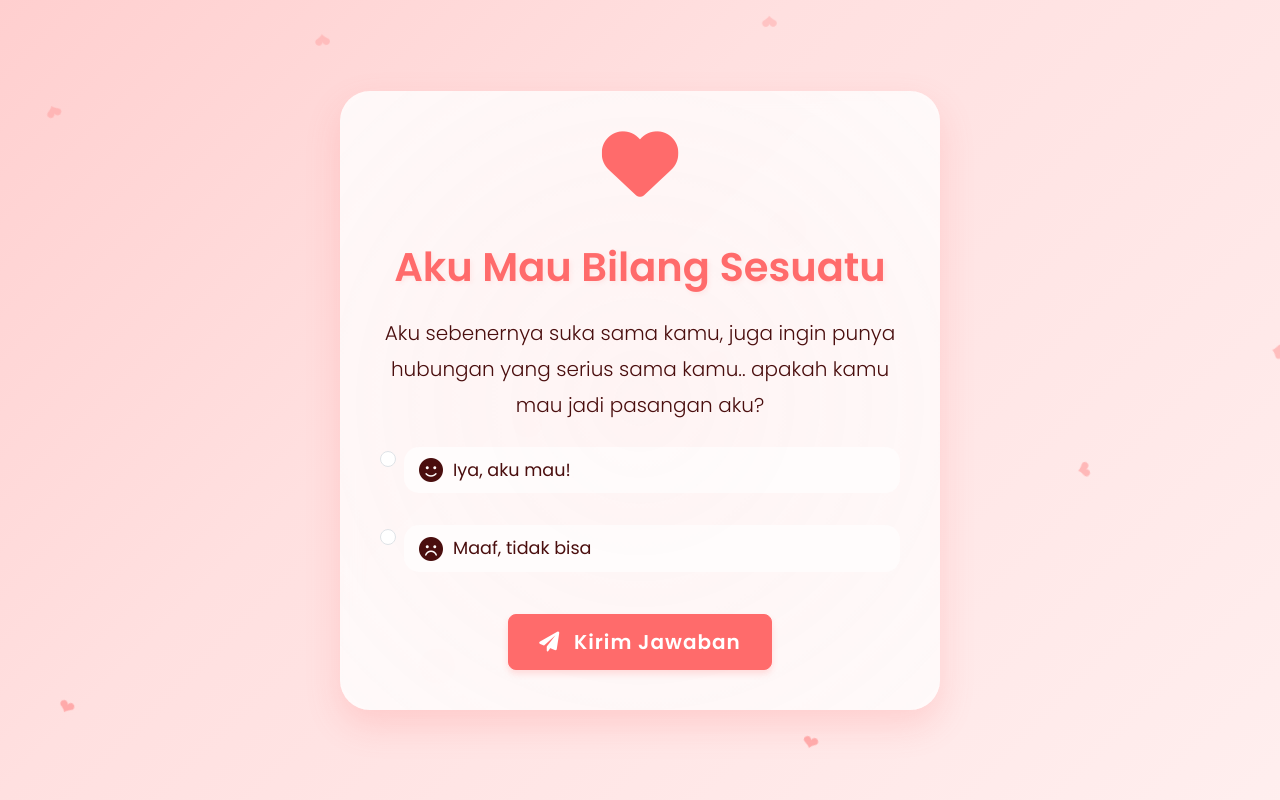
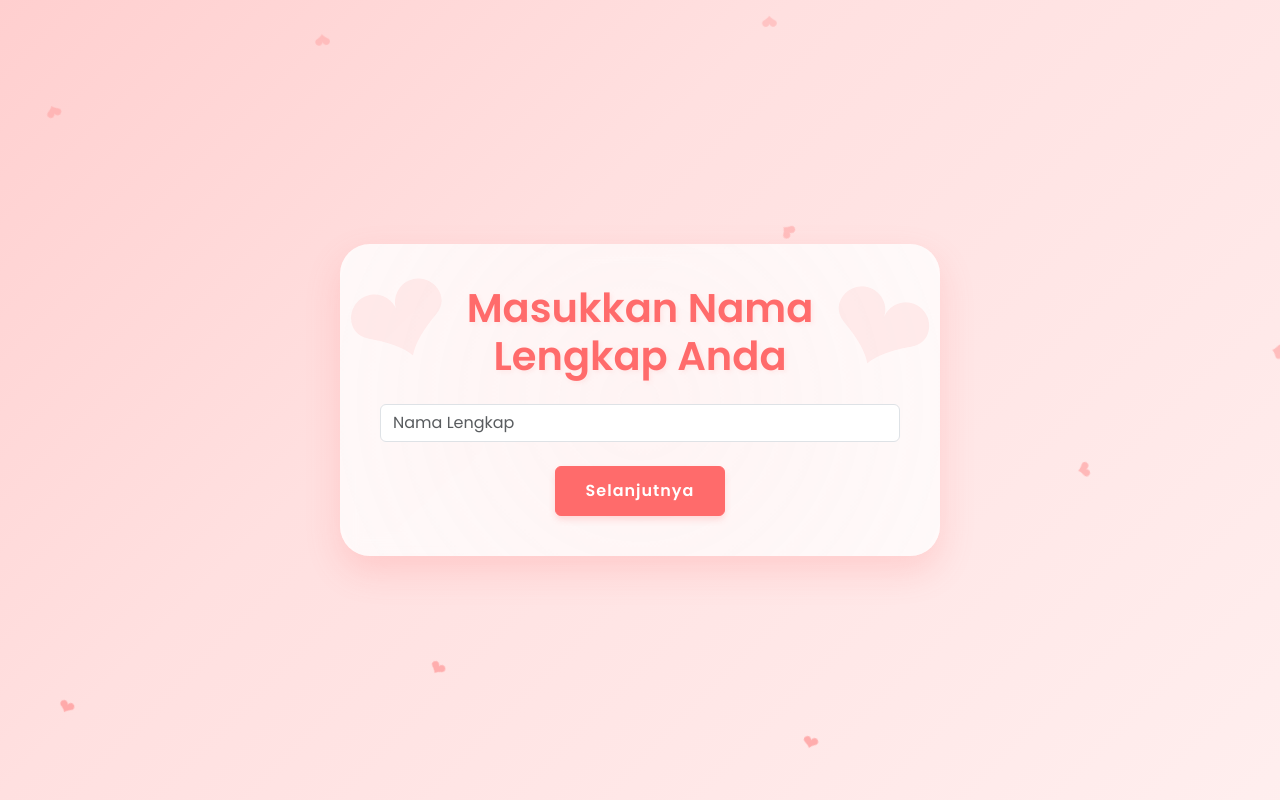
Before and after one commit to ardhikaxx/confession-page, a plain HTML site: page index.html in a window 1280 px wide. Drawn offline with nearby package versions, Linux system fonts and the light colour scheme; some packages are replaced by stand-ins of ours; a script that the page names is missing.

Commit message:
pertama upload

```diff
--- a/index.html
+++ b/index.html
@@ -181,6 +181,10 @@
             margin-right: 10px;
         }
 
+        #nama-target {
+            font-weight: 600;
+        }
+
         .floating-hearts {
             position: fixed;
             top: 0;
@@ -228,34 +232,66 @@
                 font-size: 1rem;
             }
         }
+
+        .love-decoration {
+            position: absolute;
+            font-size: 8rem;
+            opacity: 0.1;
+            z-index: 0;
+        }
+        .love-decoration.top-left {
+            top: -3.5rem;
+            left: -2rem;
+            color: var(--primary-color);
+            transform: rotate(-20deg);
+        }
+        .love-decoration.bottom-right {
+            bottom: 5.5rem;
+            right: -2rem;
+            color: var(--primary-color);
+            transform: rotate(20deg);
+        }
     </style>
 </head>
 
 <body>
+    <div class="container d-flex justify-content-center align-items-center" id="nama-lengkap-container">
+        <div class="confession-card animate__animated animate__zoomIn">
+            <div class="content">
+                <div class="love-decoration top-left">❤</div>
+                <div class="love-decoration bottom-right">❤</div>
+                <h1 class="text-center mb-4">Masukkan Nama Lengkap Anda</h1>
+                <div class="mb-4">
+                    <input type="text" id="nama-lengkap" class="form-control" placeholder="Nama Lengkap" required>
+                </div>
+                <div class="text-center">
+                    <button id="btn-selanjutnya" class="btn btn-primary">Selanjutnya</button>
+                </div>
+            </div>
+        </div>
+    </div>
+
     <div class="floating-hearts" id="floatingHearts"></div>
-    <div class="container justify-content-center d-flex">
+    <div class="container justify-content-center d-flex d-none" id="confessionContainer">
         <div class="confession-card animate__animated animate__zoomIn">
             <div class="content">
                 <div class="text-center mb-4">
                     <i class="fas fa-heart heart-icon"></i>
                 </div>
                 <h1 class="text-center mb-4 animate__animated animate__fadeInDown">Aku Mau Bilang Sesuatu</h1>
-                <p class="lead text-center mb-4 animate__animated animate__fadeInUp animate__delay-1s">Aku sebenernya
-                    suka sama kamu, juga ingin punya hubungan yang serius sama kamu.. apakah kamu mau jadi pasangan aku?
+                <p class="lead text-center mb-4 animate__animated animate__fadeInUp animate__delay-1s" id="confessionMessage">
+                    Aku sebenernya suka sama kamu <span id="nama-target"></span>, aku juga ingin punya hubungan yang serius sama kamu.. apakah kamu mau jadi pasangan aku?
                 </p>
                 <form id="confessionForm">
-                    <div
-                        class="mb-4 justify-content-center d-flex flex-column animate__animated animate__fadeInUp animate__delay-2s">
+                    <div class="mb-4 justify-content-center d-flex flex-column animate__animated animate__fadeInUp animate__delay-2s">
                         <div class="form-check mb-3">
-                            <input class="form-check-input" type="radio" name="answer" id="answerYes" value="Iya"
-                                required>
+                            <input class="form-check-input" type="radio" name="answer" id="answerYes" value="Iya" required>
                             <label class="form-check-label w-100" for="answerYes">
                                 <i class="fas fa-smile"></i> Iya, aku mau!
                             </label>
                         </div>
                         <div class="form-check">
-                            <input class="form-check-input" type="radio" name="answer" id="answerNo" value="Tidak"
-                                required>
+                            <input class="form-check-input" type="radio" name="answer" id="answerNo" value="Tidak" required>
                             <label class="form-check-label w-100" for="answerNo">
                                 <i class="fas fa-frown"></i> Maaf, tidak bisa
                             </label>
@@ -274,6 +310,26 @@
     <script src="https://cdn.jsdelivr.net/npm/bootstrap@5.3.0/dist/js/bootstrap.bundle.min.js"></script>
     <script src="https://cdn.jsdelivr.net/npm/sweetalert2@11"></script>
     <script>
+        // Handle transition between containers
+        document.getElementById('btn-selanjutnya').addEventListener('click', function () {
+            const namaLengkap = document.getElementById('nama-lengkap').value;
+
+            if (namaLengkap.trim() === '') {
+                Swal.fire({
+                    title: 'Error',
+                    text: 'Nama lengkap tidak boleh kosong!',
+                    icon: 'error',
+                    confirmButtonText: 'OK'
+                });
+                return;
+            }
+
+            document.getElementById('nama-target').textContent = namaLengkap;
+
+            document.getElementById('nama-lengkap-container').classList.add('d-none');
+            document.getElementById('confessionContainer').classList.remove('d-none');
+        });
+
         document.getElementById('confessionForm').addEventListener('submit', function (e) {
             e.preventDefault();
 
```
